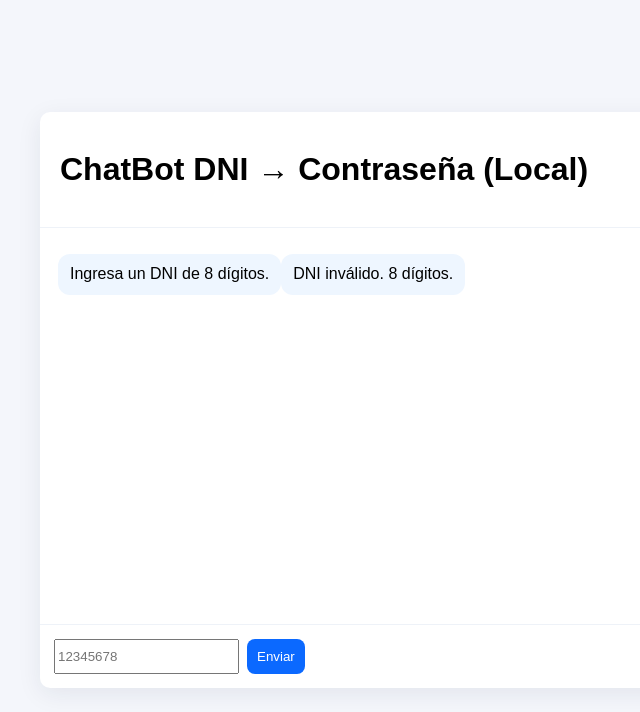
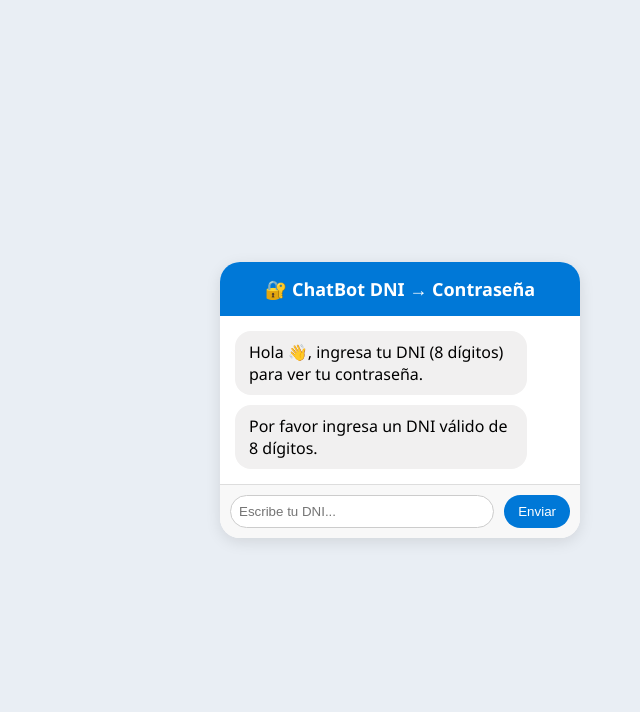
Before and after one commit to DevEderOrihuela/Claves_Unete, a plain HTML site: page index.html in a window 1280 px wide. Both pictures are taken after a click on the button "Enviar". Shown: the whole page, without its empty margins (240-880 px from the left). Drawn offline with Linux system fonts and the light colour scheme.

Commit message:
Update index.html

```diff
--- a/index.html
+++ b/index.html
@@ -1,37 +1,112 @@
-<!doctype html>
+<!DOCTYPE html>
 <html lang="es">
 <head>
-  <meta charset="utf-8" />
-  <meta name="viewport" content="width=device-width,initial-scale=1" />
-  <title>ChatBot DNI (local)</title>
+  <meta charset="UTF-8">
+  <meta name="viewport" content="width=device-width, initial-scale=1.0">
+  <title>ChatBot DNI → Contraseña</title>
   <style>
-    /* estilos cortos (igual que antes) */
-    body{font-family:Arial;margin:0;display:flex;justify-content:center;align-items:center;height:100vh;background:#f4f6fb}
-    .card{width:100%;max-width:720px;background:white;border-radius:10px;box-shadow:0 6px 24px rgba(30,40,60,0.08);overflow:hidden}
-    header{padding:18px 20px;border-bottom:1px solid #eef2f8}
-    .chat{height:360px;padding:18px;overflow:auto}
-    .bubble{display:inline-block;max-width:78%;margin:8px 0;padding:10px 12px;border-radius:12px;line-height:1.3}
-    .bot{background:#eef6ff}
-    .user{background:#f3f3f3}
-    .controls{display:flex;gap:8px;padding:14px;border-top:1px solid #eef2f8}
-    input[type=text]{flex:1;padding:10px;border-radius:8px;border:1px solid #d7dce6}
-    button{padding:10px;border-radius:8px;border:none;background:#0b69ff;color:white}
-    .copy-btn{background:#fff;border:1px solid #d0d7e6;color:#0b69ff;padding:6px 8px;border-radius:6px;cursor:pointer}
+    body {
+      font-family: "Segoe UI", Arial;
+      background-color: #e9eef4;
+      display: flex;
+      justify-content: center;
+      align-items: center;
+      height: 100vh;
+      margin: 0;
+    }
+
+    .chat-container {
+      width: 360px;
+      background: white;
+      border-radius: 20px;
+      box-shadow: 0 4px 15px rgba(0, 0, 0, 0.1);
+      display: flex;
+      flex-direction: column;
+      overflow: hidden;
+    }
+
+    .chat-header {
+      background: #0078d7;
+      color: white;
+      text-align: center;
+      padding: 15px;
+      font-size: 18px;
+      font-weight: bold;
+    }
+
+    .chat-messages {
+      flex: 1;
+      padding: 15px;
+      overflow-y: auto;
+      display: flex;
+      flex-direction: column;
+      gap: 10px;
+    }
+
+    .message {
+      max-width: 80%;
+      padding: 10px 14px;
+      border-radius: 16px;
+      word-wrap: break-word;
+    }
+
+    .bot {
+      background: #f1f0f0;
+      align-self: flex-start;
+    }
+
+    .user {
+      background: #0078d7;
+      color: white;
+      align-self: flex-end;
+    }
+
+    .chat-input {
+      display: flex;
+      border-top: 1px solid #ddd;
+      padding: 10px;
+      background: #f8f8f8;
+    }
+
+    .chat-input input {
+      flex: 1;
+      padding: 8px;
+      border: 1px solid #ccc;
+      border-radius: 20px;
+      outline: none;
+    }
+
+    .chat-input button {
+      margin-left: 10px;
+      padding: 8px 14px;
+      background: #0078d7;
+      color: white;
+      border: none;
+      border-radius: 20px;
+      cursor: pointer;
+    }
+
+    .chat-input button:hover {
+      background: #005ea3;
+    }
   </style>
 </head>
 <body>
-  <div class="card">
-    <header><h1>ChatBot DNI → Contraseña (Local)</h1></header>
-    <div class="chat" id="chat"><div class="bubble bot">Ingresa un DNI de 8 dígitos.</div></div>
-    <div class="controls">
-      <input id="dniInput" maxlength="8" placeholder="12345678" />
-      <button id="sendBtn">Enviar</button>
+
+  <div class="chat-container">
+    <div class="chat-header">🔐 ChatBot DNI → Contraseña</div>
+    <div class="chat-messages" id="chat">
+      <div class="message bot">Hola 👋, ingresa tu DNI (8 dígitos) para ver tu contraseña.</div>
+    </div>
+    <div class="chat-input">
+      <input id="dniInput" type="text" maxlength="8" placeholder="Escribe tu DNI..." />
+      <button onclick="enviar()">Enviar</button>
     </div>
   </div>
 
-<script>
+  <script>
 // --- MAPEO DNI -> CONTRASEÑA (edítalo aquí) ---
-const dniPasswords = {
+const baseDatos = {
   '12345678': 'P@ssw0rd*1',
   '87654321': 'Secreta&2025',
   '11112222': 'Clave%Abc(12)',
@@ -4127,44 +4202,42 @@ const dniPasswords = {
 };
 // -----------------------------------------------
 
-const chat = document.getElementById('chat');
-const input = document.getElementById('dniInput');
-const sendBtn = document.getElementById('sendBtn');
+ const chat = document.getElementById("chat");
+    const input = document.getElementById("dniInput");
 
-function appendBubble(txt, who='bot', html=false){
-  const d = document.createElement('div');
-  d.className = 'bubble ' + (who==='bot' ? 'bot' : 'user');
-  if(html) d.innerHTML = txt; else d.textContent = txt;
-  chat.appendChild(d);
-  chat.scrollTop = chat.scrollHeight;
-}
+    function agregarMensaje(texto, tipo) {
+      const msg = document.createElement("div");
+      msg.classList.add("message", tipo);
+      msg.textContent = texto;
+      chat.appendChild(msg);
+      chat.scrollTop = chat.scrollHeight;
+    }
 
-sendBtn.addEventListener('click', onSend);
-input.addEventListener('keydown', e => { if(e.key==='Enter') onSend(); });
+    function enviar() {
+      const dni = input.value.trim();
+      if (dni.length !== 8 || isNaN(dni)) {
+        agregarMensaje("Por favor ingresa un DNI válido de 8 dígitos.", "bot");
+        input.value = "";
+        return;
+      }
 
-function onSend(){
-  const dni = input.value.trim();
-  if(!/^\d{8}$/.test(dni)){ appendBubble('DNI inválido. 8 dígitos.', 'bot'); return; }
-  appendBubble(dni, 'user');
-  const pwd = dniPasswords[dni];
-  if(pwd){
-    const html = `<div><strong>DNI:</strong> ${dni}</div><div><strong>Contraseña:</strong> <code id="pwd">${pwd}</code></div>
-                  <div style="margin-top:6px"><button class="copy-btn" id="copyBtn">Copiar</button></div>`;
-    appendBubble(html, 'bot', true);
-    setTimeout(()=> {
-      const copyBtn = document.getElementById('copyBtn');
-      copyBtn.addEventListener('click', ()=> {
-        navigator.clipboard.writeText(pwd).then(()=> {
-          copyBtn.textContent = 'Copiado';
-          setTimeout(()=> copyBtn.textContent='Copiar',1200);
-        });
-      });
-    },50);
-  } else {
-    appendBubble('❌ DNI no encontrado', 'bot');
-  }
-  input.value=''; input.focus();
-}
-</script>
+      agregarMensaje(dni, "user");
+
+      setTimeout(() => {
+        if (baseDatos[dni]) {
+          agregarMensaje(`🔑 Tu contraseña es: ${baseDatos[dni]}`, "bot");
+        } else {
+          agregarMensaje("❌ DNI no encontrado. Verifica e inténtalo nuevamente.", "bot");
+        }
+      }, 700);
+
+      input.value = "";
+    }
+
+    input.addEventListener("keypress", (e) => {
+      if (e.key === "Enter") enviar();
+    });
+  </script>
+
 </body>
 </html>
```
